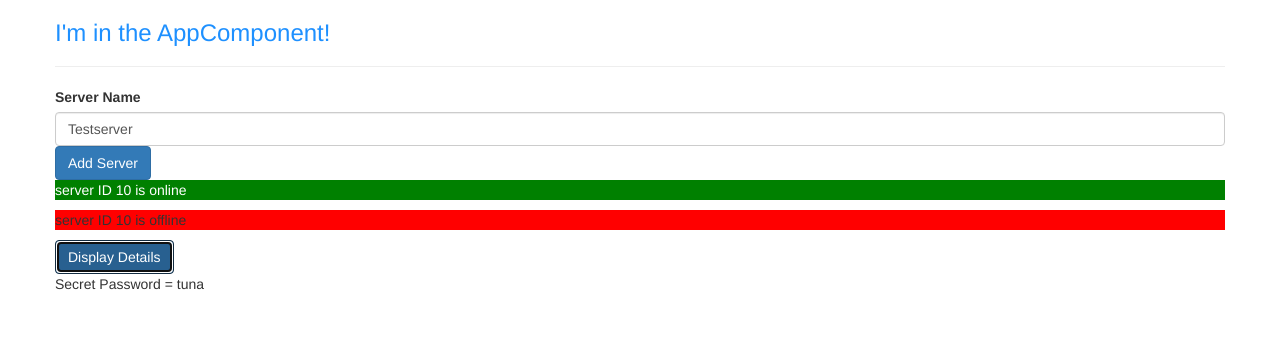
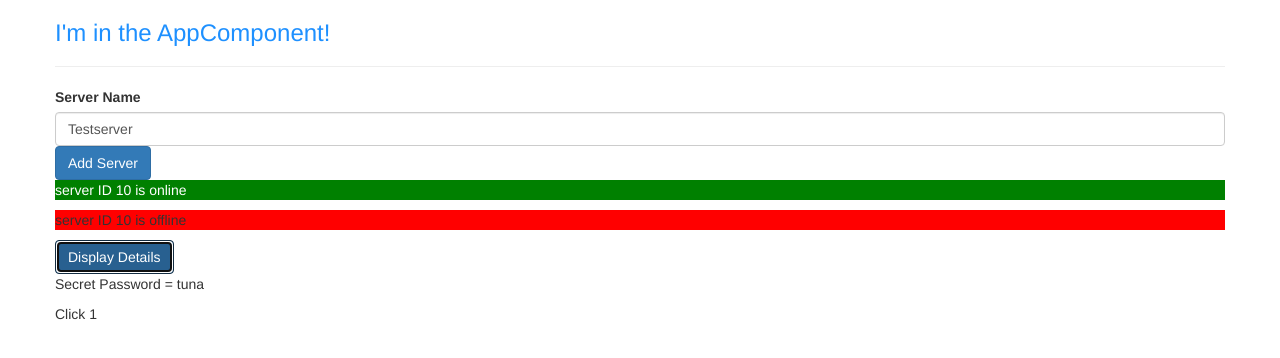
Before and after one commit to bu99ins/ng-first-app, an Angular app: page / in a window 1280 px wide. Both pictures are taken after a click on the button "Display Details". Shown: the top 358 px of the page. Built offline with nearby package versions, Linux system fonts and the light colour scheme.

Commit message:
output button clicks below

```diff
--- a/src/app/servers/servers.component.html
+++ b/src/app/servers/servers.component.html
@@ -23,3 +23,5 @@
     class="btn btn-primary"
     (click)="onShowDetails()">Display Details</button>
 <p *ngIf="detailsShown">Secret Password = tuna</p>
+
+<p *ngFor="let click of detailsClicks">Click {{click}}</p>
--- a/src/app/servers/servers.component.ts
+++ b/src/app/servers/servers.component.ts
@@ -17,6 +17,7 @@ export class ServersComponent implements OnInit {
   serverCreated = false;
   servers = ["Testserver", "Testserver 2"];
   detailsShown = false;
+  detailsClicks = [];
 
   constructor() {
     setTimeout(() => {
@@ -39,5 +40,6 @@ export class ServersComponent implements OnInit {
 
   onShowDetails() {
     this.detailsShown = !this.detailsShown;
+    this.detailsClicks.push(this.detailsClicks.length + 1);
   }
 }
```
